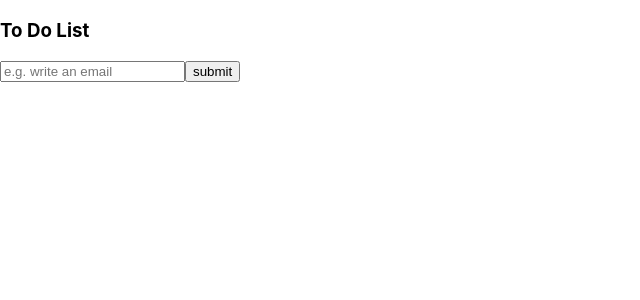
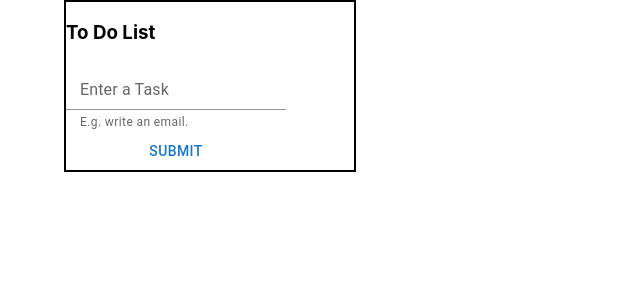
Before and after one commit to miyutogo/ToDoApp-REACT, a React (Create React App) app: page / in a window 1280 px wide. Shown: the top 300 px of the page, without its empty margins (0-640 px from the left). Built offline with nearby package versions, Linux system fonts and the light colour scheme.

Commit message:
Added design

```diff
--- a/package.json
+++ b/package.json
@@ -16,6 +16,7 @@
     "font-awesome": "^4.7.0",
     "gh-pages": "^3.2.3",
     "react": "^17.0.2",
+    "react-bootstrap": "^2.1.2",
     "react-dom": "^17.0.2",
     "react-scripts": "5.0.0",
     "web-vitals": "^2.1.4"
--- a/src/App.js
+++ b/src/App.js
@@ -2,6 +2,14 @@ import react, {useState, useEffect} from 'react';
 import List from './List';
 import Alert from './Alert';
 import './App.css';
+import Container from '@mui/material/Container';
+import FormControl from '@mui/material/FormControl';
+import InputLabel from '@mui/material/InputLabel';
+import Input from '@mui/material/Input';
+import FormHelperText from '@mui/material/FormHelperText';
+import Button from '@mui/material/Button';
+import { Box, ThemeProvider, createTheme } from '@mui/system';
+
 
 const getLocalStorage = () => {
   let list = localStorage.getItem('list');
@@ -83,37 +91,43 @@ function App() {
   }, [list]);
 
   return (
-    <section className='container-fluid'>
-      <form className='toDoForm' onSubmit={handleSubmit}>
+    <Container>
+      <Box
+        borderColor="primary.main"
+        border={2}
+        width='25%'
+        >
+        <Container>
               {alert.show && <Alert {...alert} removeAlert={showAlert} list={list}/>}
+        </Container>
 
         <h3>To Do List </h3>
-        <div className='form-control'>
-          <input
-              type='text'
-              className='toDo'
-              placeholder='e.g. write an email'
+
+        <FormControl >
+            <InputLabel htmlFor="my-input">Enter a Task</InputLabel>
+            <Input
+                id="my-input"
+                aria-describedby="my-helper-text"
                 value={name}
                 onChange={(e)=> setName(e.target.value)}
             />
+            <FormHelperText id="my-helper-text">E.g. write an email.</FormHelperText>
+            <Button className='submit-btn' onClick={handleSubmit}>
+              {editing? 'edit' : 'submit'}
+            </Button>
+        </FormControl>
 
-          <button className='submit-btn'>
-            {editing? 'edit' : 'submit'}
-          </button>
-        </div>
-
-      </form>
         {list.length > 0 && (
-        <div className='toDoContainer'>
+          <Container className='toDoContainer'>
               <List items={list} removeItem={removeItem} editItem={editItem}/>
-            <button className='btn btn-primary' onClick={clearList}>
+              <Button className='btn btn-primary' onClick={clearList}>
                 clear items
-            </button>
-        </div>
+              </Button>
+          </Container>
         )
         }
-    </section >
-
+      </Box >
+    </Container>
   );
 }
 
--- a/src/List.js
+++ b/src/List.js
@@ -1,22 +1,24 @@
-import react from 'react';
+import React from 'react';
+import Button from '@mui/material/Button';
+import Container from '@mui/material/Container';
 
 
 const List = ({items, removeItem, editItem}) =>{
 	return (
-	<div className='toDoList'>
+	<Container className='toDoList'>
 		{items.map((item)=>{
 			const {id,title} = item
 			return (
 			<article key={id} className='toDoItem'>
 				<p className='title'>{title}</p>
 				<div className='btnContainer'>
-					<button  className='deleteBtn' onClick={()=>removeItem(id)}>dlt</button>
-					<button className='editBtn' onClick={()=>editItem(id)}>edt</button>
+					<Button  className='deleteBtn' onClick={()=>removeItem(id)}>dlt</Button>
+					<Button className='editBtn' onClick={()=>editItem(id)}>edt</Button>
 				</div>
 			</article>
 			)
 		})}
-	</div>
+	</Container>
 	)
 }
 
--- a/src/index.js
+++ b/src/index.js
@@ -1,8 +1,8 @@
-import react from 'react';
 import ReactDom from 'react-dom';
 import './index.css';
 import App from './App';
 import React from 'react';
+
 
 ReactDom.render (
 	<React.StrictMode>
```
Also changed, not shown: 2 other files (tests, documents, lock files or other folders). Lines whose indentation alone changed are shown as unchanged.
